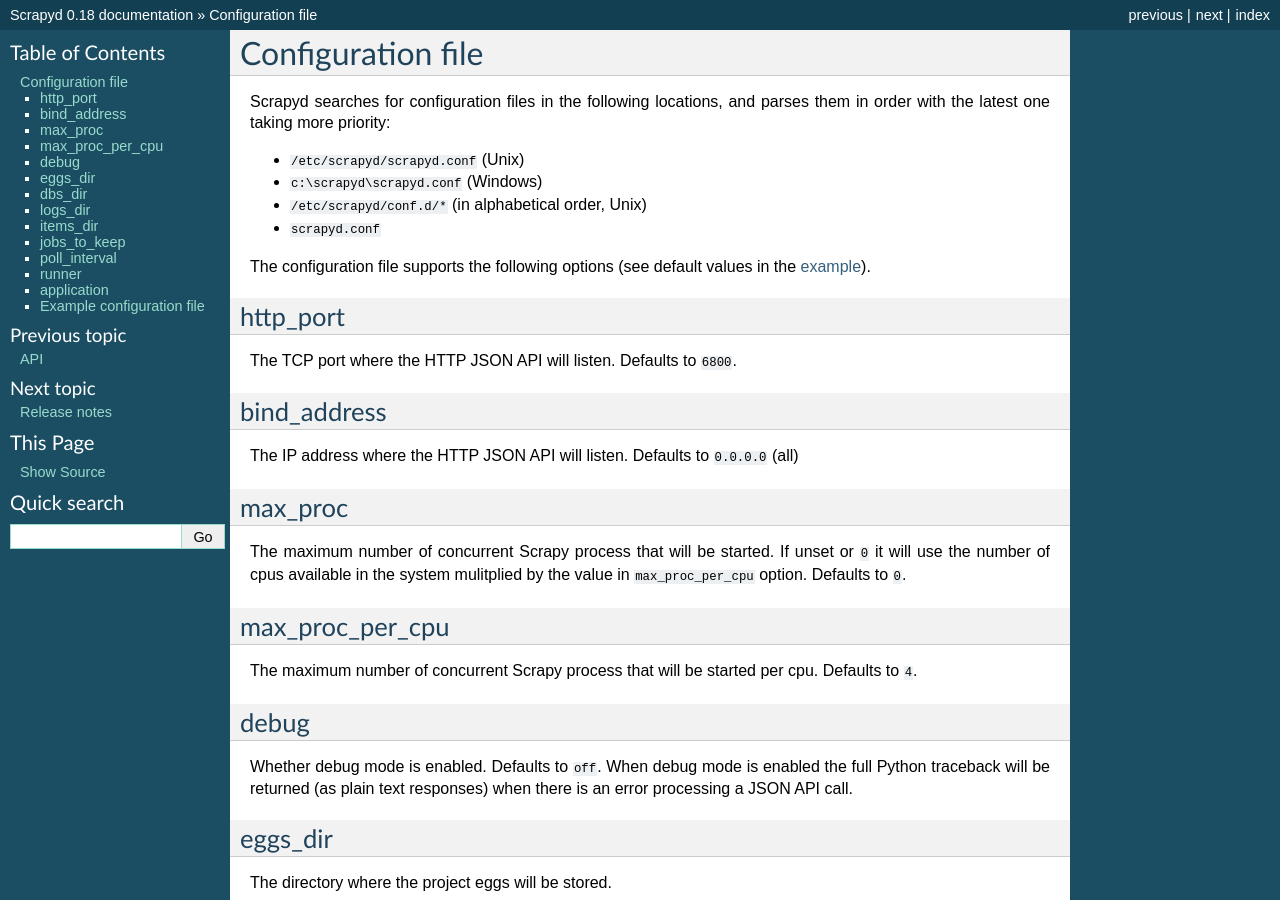
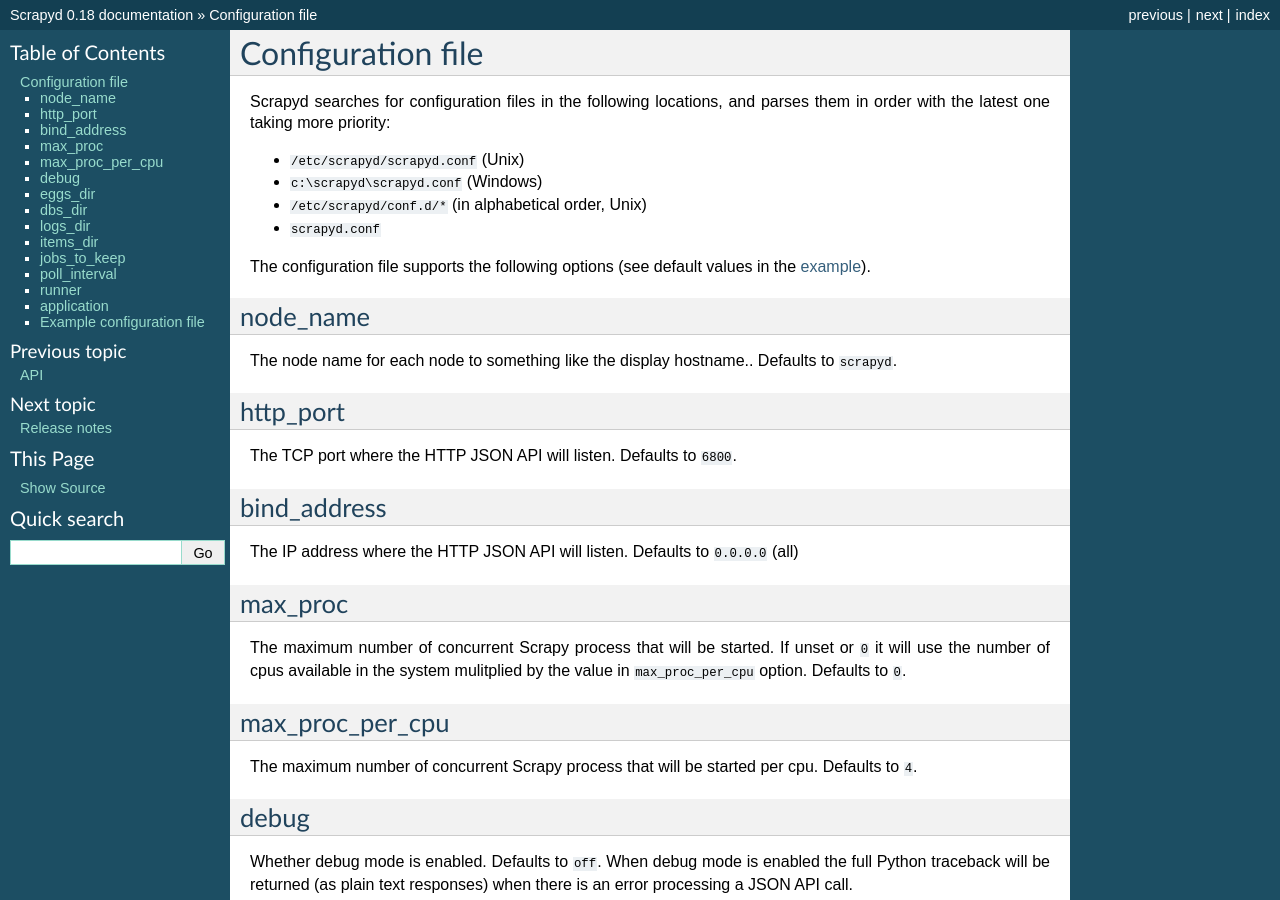
Before and after one commit to scrapy/scrapyd, a Sphinx documentation site: the page built from docs/config.rst, in a window 1280 px wide and 900 px high. Built offline with Sphinx 7.4.7, drawn with Linux system fonts in a browser that asks for light colours.

Commit message:
Adding the option node_name

```diff
--- a/docs/config.rst
+++ b/docs/config.rst
@@ -13,6 +13,11 @@
 
 The configuration file supports the following options (see default values in
 the :ref:`example <config-example>`).
+
+node_name
+---------
+
+The node name for each node to something like the display hostname.. Defaults to ``scrapyd``.
 
 http_port
 ---------
```
